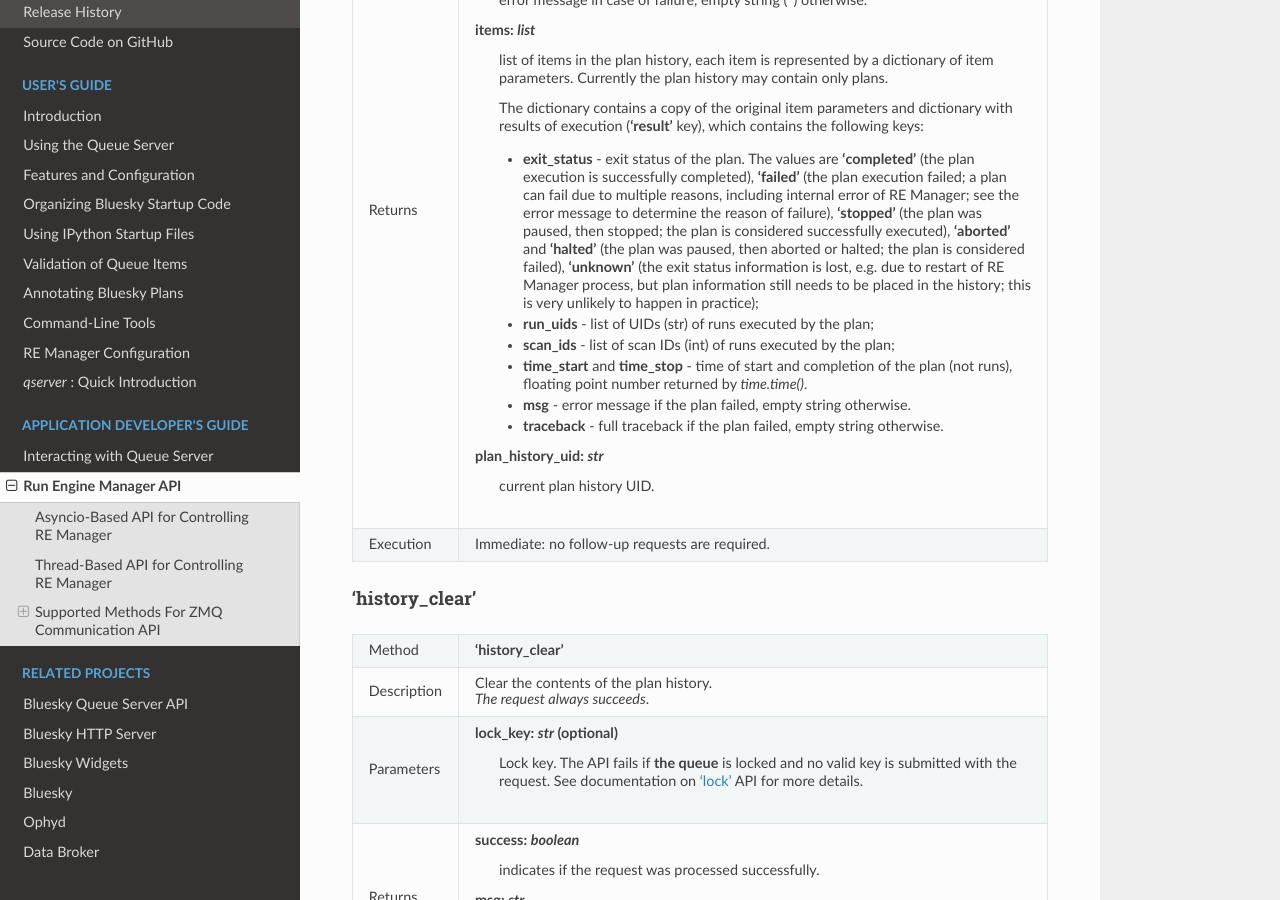
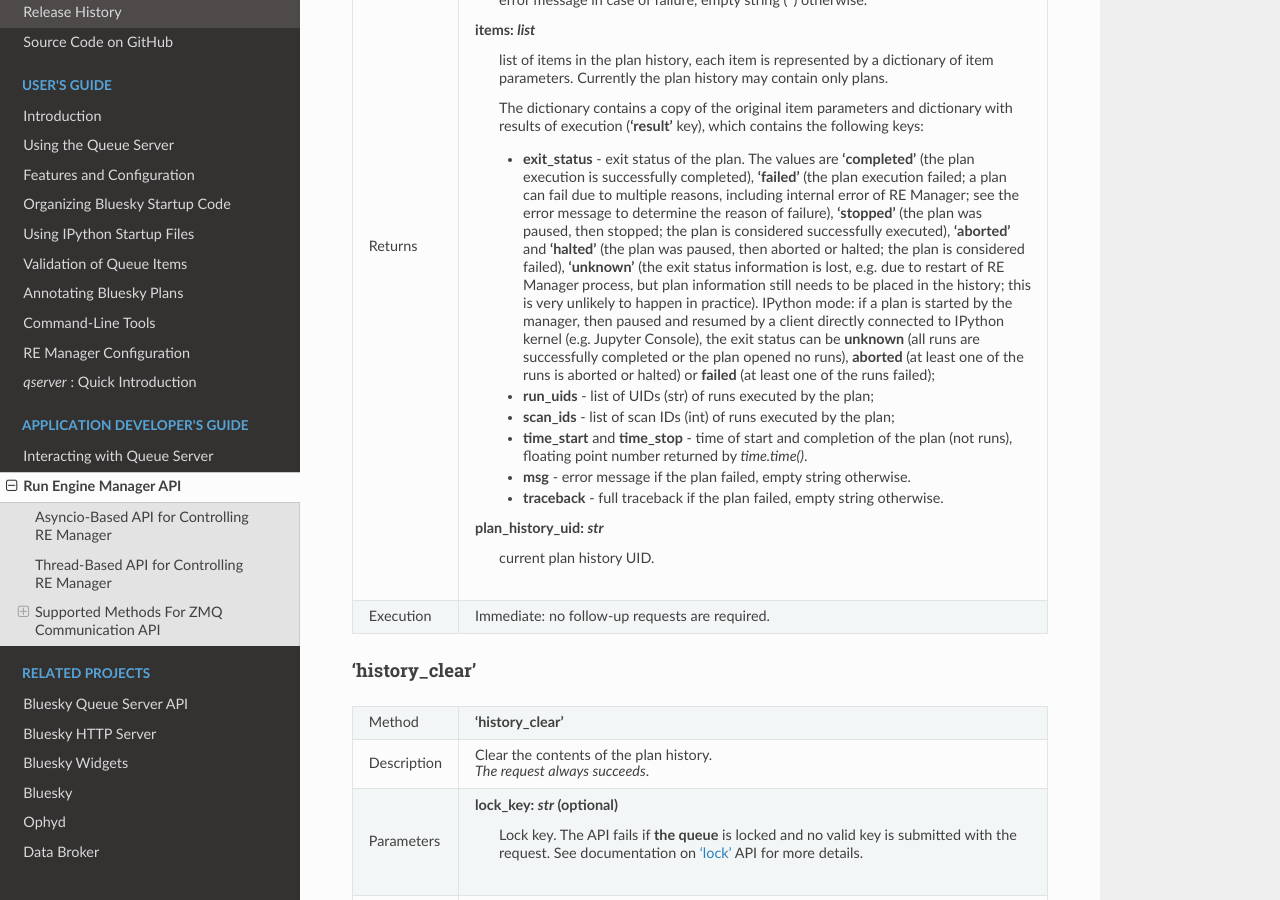
Before and after one commit to bluesky/bluesky-queueserver, a Sphinx documentation site: the page built from docs/source/re_manager_api.rst, in a window 1280 px wide and 900 px high, scrolled down 10808 px. Built offline with Sphinx 7.4.7 and the Read the Docs theme 2.0.0, drawn with Linux system fonts in a browser that asks for light colours.

Commit message:
DOC: updated documentation on plan 'exit_status' in history

```diff
--- a/docs/source/re_manager_api.rst
+++ b/docs/source/re_manager_api.rst
@@ -619,7 +619,11 @@ Returns       **success**: *boolean*
                     successfully executed), **'aborted'** and **'halted'** (the plan was paused, then aborted or halted;
                     the plan is considered failed), **'unknown'** (the exit status information is lost, e.g. due
                     to restart of RE Manager process, but plan information still needs to be placed in the history;
-                    this is very unlikely to happen in practice);
+                    this is very unlikely to happen in practice). IPython mode: if a plan is started by the manager,
+                    then paused and resumed by a client directly connected to IPython kernel (e.g. Jupyter Console),
+                    the exit status can be **unknown** (all runs are successfully completed or the plan opened no
+                    runs), **aborted** (at least one of the runs is aborted or halted) or **failed** (at least one
+                    of the runs failed);
 
                   - **run_uids** - list of UIDs (str) of runs executed by the plan;
 
```
